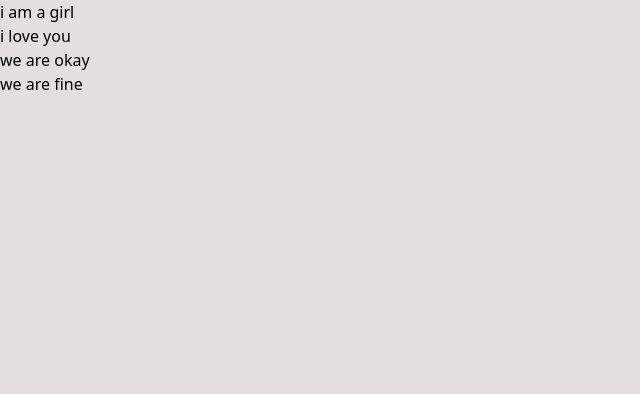
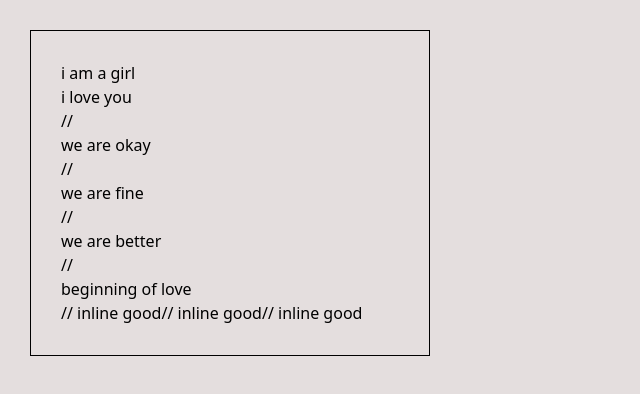
Before and after one commit to Preciousnnebuogor/Online--Store-, a Next.js app: page /tutorial in a window 1280 px wide. Shown: the top 394 px of the page, without its empty margins (0-640 px from the left). Built offline with nearby package versions, Linux system fonts and the light colour scheme.

Commit message:
tsx and css

```diff
--- a/src/components/toturial/css.module.css
+++ b/src/components/toturial/css.module.css
@@ -0,0 +1,7 @@
+.body {
+    margin: 30px;
+    padding: 30px;
+    border: 1px solid #000;
+    width: 400px;
+
+}
--- a/src/components/toturial/html.tsx
+++ b/src/components/toturial/html.tsx
@@ -1,9 +1,15 @@
-import style from "./css.module.css"
-export default function Html () {
-    return <div>
-       <h1>i am a girl</h1>
+ import style from "./css.module.css"
+ export default function Html () {
+   return <div className={style.body}>
+    <h1>i am a girl</h1>
        <h2>i love you</h2>
-       <div className={style.block}>we are okay</div>
-       <div className={style.block}>we are fine</div>
-    </div>
-}
+//        <div className={style.block}>we are okay</div>
+//        <div className={style.block}>we are fine</div>
+//        <div className={style.block}>we are better</div>
+//        <h2>beginning of love</h2>
+//        <span className={style.inline}>inline good</span>
+//        <span className={style.inline}> inline good</span>
+//        <span className={style.inline}> inline good</span>
+
+   </div>
+ }
```
